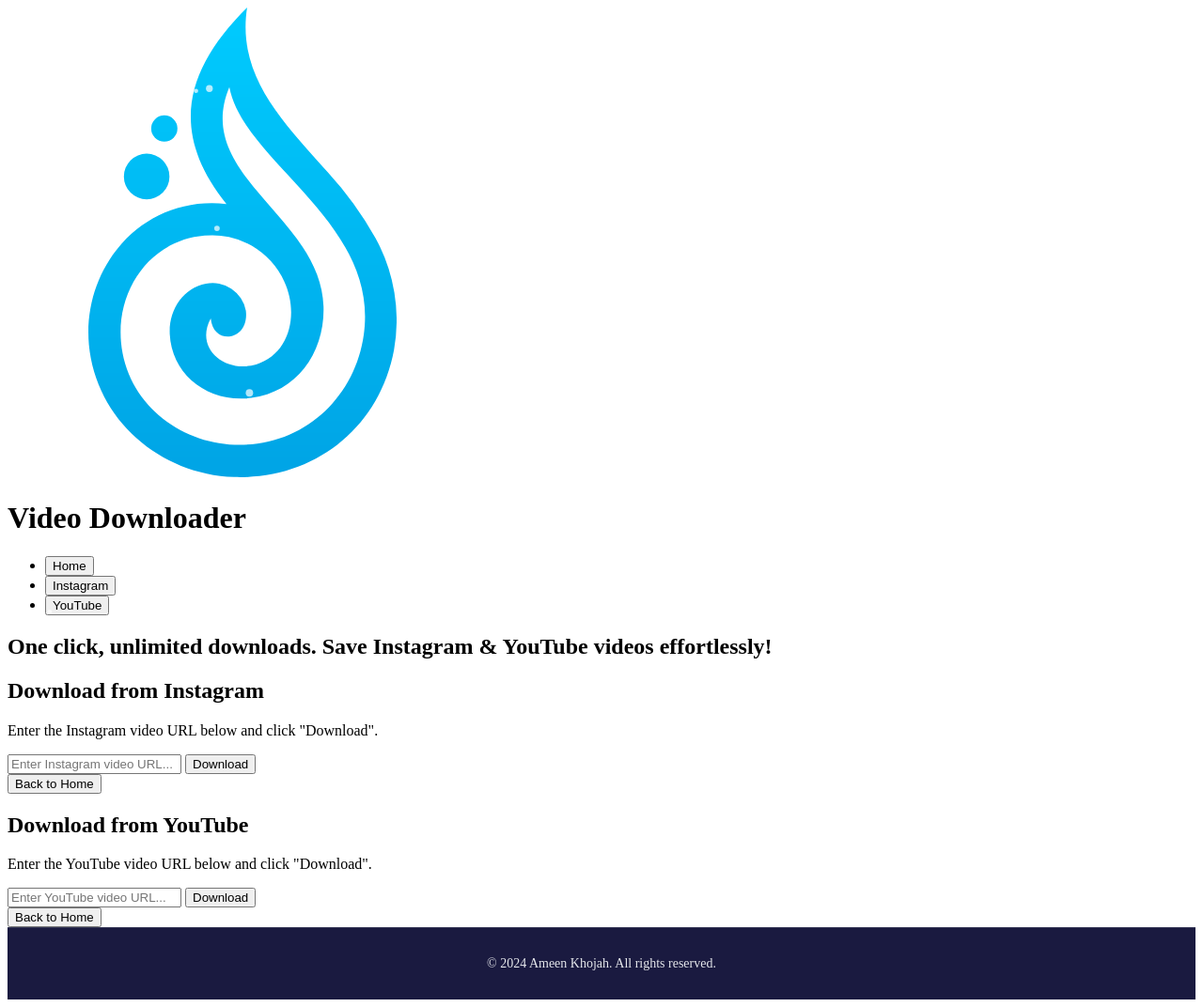
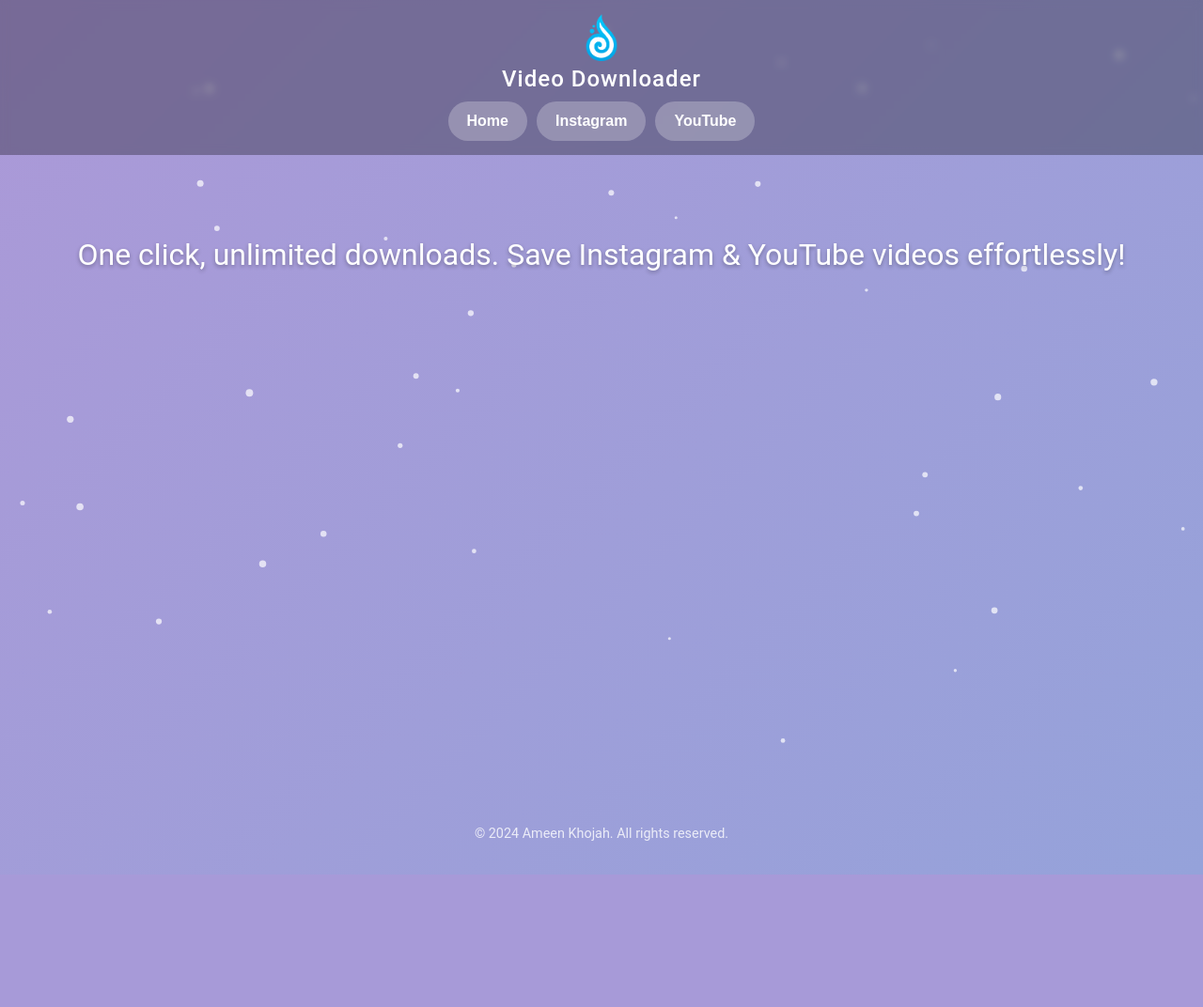
Before and after one commit to AmeenKhojah/VideoDownloader, a Flask app: page / in a window 1280 px wide. Shown: the whole page at 94% size. After the commit the page ends 931 px from the top, so only its background shows below. Run offline with Flask 2, Linux system fonts and the light colour scheme.

Commit message:
Update styles.css

```diff
--- a/static/styles.css
+++ b/static/styles.css
@@ -1,204 +1,320 @@
-/* static/styles.css */
-
-/* Custom Animations */
-
-/* Floating Animations for Background Shapes */
-@keyframes float {
-  0%, 100% {
-    transform: translateY(0) scale(1);
-  }
-  50% {
-    transform: translateY(-20px) scale(1.1);
-  }
+html, body {
+    margin: 0;
+    padding: 0;
+    box-sizing: border-box;
+    max-width: 100%;
+    overflow-x: hidden;
+    font-family: 'Roboto', sans-serif;
+    color: #fff;
+    background: #333;
+    background: linear-gradient(135deg, #6C63FF, #B993D6, #8CA6DB);
+    background-size: 400% 400%;
+    animation: gradientBG 15s ease infinite;
 }
 
-@keyframes float-delayed {
-  0%, 100% {
-    transform: translateY(0) scale(1.1);
-  }
-  50% {
-    transform: translateY(-30px) scale(1);
-  }
+@keyframes gradientBG {
+    0%   { background-position: 0% 50%; }
+    50%  { background-position: 100% 70%; }
+    100% { background-position: 0% 70%; }
 }
 
-@keyframes float-slow {
-  0%, 100% {
-    transform: translateY(0) scale(1.05);
-  }
-  50% {
-    transform: translateY(-15px) scale(0.95);
-  }
+*, *::before, *::after {
+    box-sizing: inherit;
 }
 
-.animate-float {
-  animation: float 6s ease-in-out infinite;
+#bgCanvas {
+    position: fixed;
+    top: 0; left: 0;
+    width: 100%;
+    height: 100%;
+    z-index: 0;
+    pointer-events: none;
 }
 
-.animate-float-delayed {
-  animation: float-delayed 8s ease-in-out infinite;
+/* HEADER */
+header {
+    display: flex;
+    flex-direction: column;
+    align-items: center;
+    justify-content: center;
+    background: rgba(0,0,0,0.3);
+    padding: 15px 10px;
+    backdrop-filter: blur(5px);
+    position: relative;
+    z-index: 1;
+    text-align: center;
 }
 
-.animate-float-slow {
-  animation: float-slow 10s ease-in-out infinite;
+.logo-container {
+    display: flex;
+    flex-direction: column;
+    align-items: center;
+    margin-bottom: 10px;
 }
 
-/* Smooth Bounce Animation for Header Download Icon */
-@keyframes bounce-smooth {
-  0%, 100% {
-    transform: translateY(0);
-  }
-  50% {
-    transform: translateY(-10px);
-  }
+.logo {
+    height: 50px;
+    margin-bottom: 5px;
 }
 
-.animate-bounce-smooth {
-  animation: bounce-smooth 2s infinite;
+.site-title {
+    font-size: 1.5em;
+    font-weight: 500;
+    letter-spacing: 1px;
+    margin: 0;
 }
 
-/* Loader Spin Animation */
-@keyframes spin {
-  0% { transform: rotate(0deg); }
-  100% { transform: rotate(360deg); }
+.nav-tabs {
+    list-style: none;
+    display: flex;
+    gap: 10px;
+    margin: 0;
+    padding: 0;
+    flex-wrap: wrap;
+    justify-content: center;
 }
 
-.animate-spin {
-  animation: spin 1s linear infinite;
+.tab-btn {
+    background: rgba(255,255,255,0.25);
+    color: #fff;
+    border: none;
+    padding: 12px 20px;
+    cursor: pointer;
+    border-radius: 30px;
+    font-weight: bold;
+    transition: transform 0.3s, background 0.3s, box-shadow 0.3s;
+    font-size: 1em;
+    white-space: nowrap;
 }
 
-/* Line Clamp Utility */
-.line-clamp-2 {
-  display: -webkit-box;
-  -webkit-line-clamp: 2;
-  -webkit-box-orient: vertical;
-  overflow: hidden;
+.tab-btn:hover {
+    transform: translateY(-2px);
+    background: rgba(255,255,255,0.4);
+    box-shadow: 0 5px 15px rgba(0,0,0,0.2);
 }
 
-.truncate {
-  overflow: hidden;
-  text-overflow: ellipsis;
-  white-space: nowrap;
+/* SECTION TRANSITIONS */
+section {
+    opacity: 0;
+    transform: translateY(20px);
+    transition: opacity 0.5s ease, transform 0.5s ease;
+    display: none; /* Start hidden */
+    position: relative;
+    z-index: 1;
+    padding: 60px 20px;
+    min-height: calc(100vh - 120px);
+    text-align: center;
 }
 
-/* Adjusting Icon Sizes for Consistency */
-.platform-icon {
-  display: inline-block;
+section.active {
+    display: block; /* When active, show */
+    opacity: 1;
+    transform: translateY(0);
 }
 
-/* Ensuring Buttons Have Pointer Cursor */
-button {
-  cursor: pointer;
+.home-section .home-content h2 {
+    font-size: 2.0em;
+    margin-bottom: 20px;
+    font-weight: 400;
+    text-shadow: 0 2px 4px rgba(0,0,0,0.3);
 }
 
-/* Additional Hover Effects for Download and Audio Buttons */
-.download-btn svg {
-  transition: transform 0.3s ease;
+.content-section h2 {
+    font-size: 1.8em;
+    margin-bottom: 20px;
+    font-weight: 400;
+    text-shadow: 0 2px 4px rgba(0,0,0,0.3);
 }
 
-.download-btn:hover svg {
-  transform: scale(1.1);
+.instruction {
+    font-size: 1.0em;
+    margin-bottom: 30px;
+    opacity: 0.95;
+    text-shadow: 0 1px 2px rgba(0,0,0,0.3);
 }
 
-/* Ensuring Search and Paste Buttons are Circular */
-#search-btn, #paste-btn {
-  width: 40px;
-  height: 40px;
-  display: flex;
-  align-items: center;
-  justify-content: center;
+/* INPUT + BUTTONS */
+.input-container {
+    display: flex;
+    justify-content: center;
+    align-items: center;
+    gap: 10px;
+    flex-wrap: wrap;
+    margin-bottom: 30px;
 }
 
-/* Download Button Styling */
-.download-btn {
-  position: relative;
-  display: flex;
-  align-items: center;
+.input-container input {
+    width: 280px;
+    max-width: 90%;
+    padding: 12px;
+    border-radius: 30px;
+    border: none;
+    outline: none;
+    font-size: 1em;
+    text-align: center;
+    box-shadow: 0 2px 5px rgba(0,0,0,0.2);
+    background: rgba(255,255,255,0.9);
+    color: #333;
 }
 
-.download-btn svg#download-spinner {
-  /* Removed absolute positioning to allow proper placement on the right */
-  margin-left: 8px; /* Adds space between text and spinner */
+.analyze-btn {
+    padding: 12px 20px;
+    border: none;
+    background: #fff;
+    color: #333;
+    border-radius: 30px;
+    cursor: pointer;
+    font-weight: bold;
+    font-size: 1em;
+    transition: transform 0.3s, background 0.3s;
+    box-shadow: 0 3px 8px rgba(0,0,0,0.1);
+    white-space: nowrap;
 }
 
-.download-btn span {
-  /* No changes needed here */
+.analyze-btn:hover {
+    transform: translateY(-2px);
+    background: #eee;
+    color: #000;
 }
 
-/* Responsive Adjustments */
+.back-btn {
+    margin-top: 40px;
+    padding: 12px 25px;
+    border: none;
+    background: rgba(255,255,255,0.3);
+    color: #fff;
+    border-radius: 30px;
+    cursor: pointer;
+    font-weight: bold;
+    transition: background 0.3s;
+    box-shadow: 0 2px 5px rgba(0,0,0,0.2);
+    font-size: 1em;
+    white-space: nowrap;
+}
+
+.back-btn:hover {
+    background: rgba(255,255,255,0.5);
+}
+
+/* LOADER */
+.loader {
+    width: 50px;
+    height: 50px;
+    margin: 20px auto;
+    border: 6px solid #fff;
+    border-top: 6px solid rgba(255,255,255,0.3);
+    border-radius: 50%;
+    animation: spin 1s linear infinite;
+}
+
+@keyframes spin {
+  to {transform: rotate(360deg);}
+}
+
+/* RESULTS */
+.results {
+    display: flex;
+    flex-direction: column;
+    align-items: center;
+    gap: 20px;
+    flex-wrap: wrap;
+    justify-content: center;
+    width: 100%;
+    max-width: 500px;
+    margin: 0 auto;
+}
+
+.download-card {
+    background: rgba(255,255,255,0.2);
+    padding: 20px;
+    border-radius: 20px;
+    width: 100%;
+    text-align: center;
+    box-shadow: 0 10px 20px rgba(0,0,0,0.1);
+    transform: translateY(20px);
+    opacity: 0;
+    animation: fadeInUp 0.7s forwards;
+}
+
+@keyframes fadeInUp {
+    to {
+        opacity: 1;
+        transform: translateY(0);
+    }
+}
+
+.download-card h3 {
+    margin-bottom: 10px;
+    font-weight: 400;
+    text-shadow: 0 1px 2px rgba(0,0,0,0.3);
+    font-size: 1.1em;
+}
+
+.format-buttons {
+    display: flex;
+    justify-content: center;
+    gap: 10px;
+    flex-wrap: wrap;
+    margin-top: 10px;
+}
+
+.format-btn {
+    padding: 12px 20px;
+    background: #f8f8f8;
+    color: #333;
+    border: none;
+    border-radius: 30px;
+    cursor: pointer;
+    font-weight: bold;
+    font-size: 1em;
+    transition: transform 0.3s, background 0.3s;
+    box-shadow: 0 2px 5px rgba(0,0,0,0.1);
+}
+
+.format-btn:hover {
+    transform: translateY(-2px);
+    background: #ededed;
+}
+
+/* MEDIA QUERIES */
 @media (max-width: 768px) {
-  .site-title {
-      font-size: 1.3em;
-  }
-  .platform-btn, #download-btn {
-      font-size: 0.95em;
-      padding: 10px 16px;
-  }
-  .search-form {
-      padding: 50px 15px;
-  }
-  #url-input {
-      width: 85%;
-  }
+    .site-title {
+        font-size: 1.3em;
+    }
+    .tab-btn, .analyze-btn, .format-btn, .back-btn {
+        font-size: 0.95em;
+        padding: 10px 16px;
+    }
+    section {
+        padding: 50px 15px;
+    }
+    .input-container input {
+        width: 85%;
+    }
 }
 
 @media (max-width: 480px) {
-  .site-title {
-      font-size: 1.2em;
-  }
-  .platform-btn, #download-btn {
-      font-size: 0.9em;
-      padding: 8px 14px;
-  }
-  .text-xl, .text-sm {
-      font-size: 0.875em;
-  }
+    .site-title {
+        font-size: 1.2em;
+    }
+    .tab-btn, .analyze-btn, .format-btn, .back-btn {
+        font-size: 0.9em;
+        padding: 8px 14px;
+    }
+    .home-section .home-content h2 {
+        font-size: 1.6em;
+    }
+    .content-section h2 {
+        font-size: 1.4em;
+    }
 }
 
-/* Footer Styling */
 footer {
-  background: #1a1a40; /* Dark indigo */
-  color: #e5e7eb; /* Light text */
-  padding: 1rem 0; /* Space around text */
-  border-top: 1px solid rgba(156, 163, 175, 0.2); /* Subtle top border */
-  text-align: center; /* Center the text */
-  font-size: 0.875rem; /* Small font size */
+    text-align: center;
+    padding: 20px 0;
+    font-size: 0.9em;
+    color: #fff;
+    opacity: 0.8;
+    position: relative;
+    z-index: 1;
 }
-
-/* Ensure the particle canvas covers the entire viewport and doesn't interfere with interactions */
-#bgCanvas {
-  position: absolute;
-  top: 0;
-  left: 0;
-  width: 100%;
-  height: 100%;
-  pointer-events: none; /* Ensures the canvas doesn't block interactions */
-  z-index: 0; /* Places it behind other content */
-}
-
-/* Toast Notifications */
-.toast {
-    background-color: rgba(75, 85, 99, 0.9); /* Tailwind's gray-700 */
-    color: #fff;
-    padding: 0.75rem 1.5rem;
-    border-radius: 0.5rem;
-    margin-top: 0.5rem;
-    box-shadow: 0 4px 6px rgba(0, 0, 0, 0.1);
-    animation: fadein 0.5s, fadeout 0.5s 2.5s;
-}
-
-@keyframes fadein {
-    from { opacity: 0; transform: translateY(-10px); }
-    to { opacity: 1; transform: translateY(0); }
-}
-
-@keyframes fadeout {
-    from { opacity: 1; transform: translateY(0); }
-    to { opacity: 0; transform: translateY(-10px); }
-}
-
-/* Inline Error Message Styling */
-#format-error {
-    /* Ensure it matches the overall design */
-    /* Already styled in index.html with Tailwind classes */
-    /* Additional styles can be added here if necessary */
-}
```
